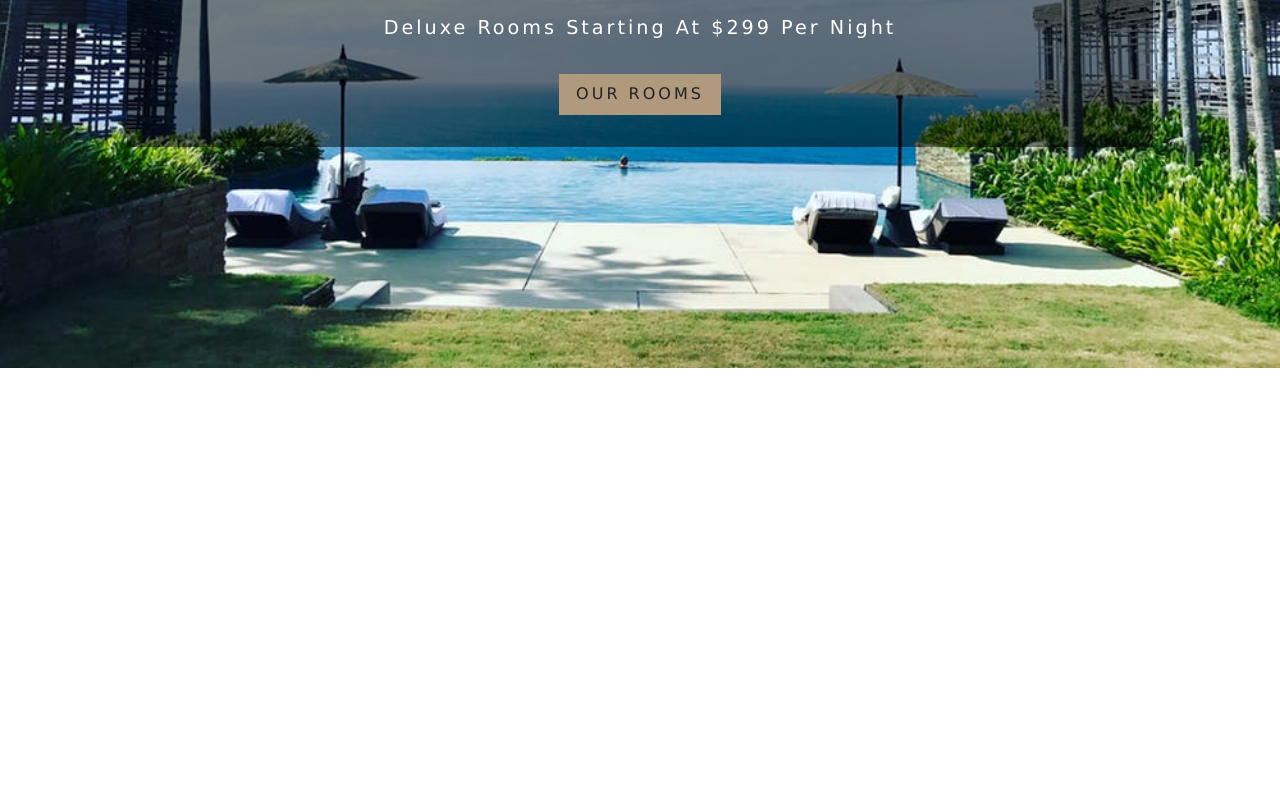
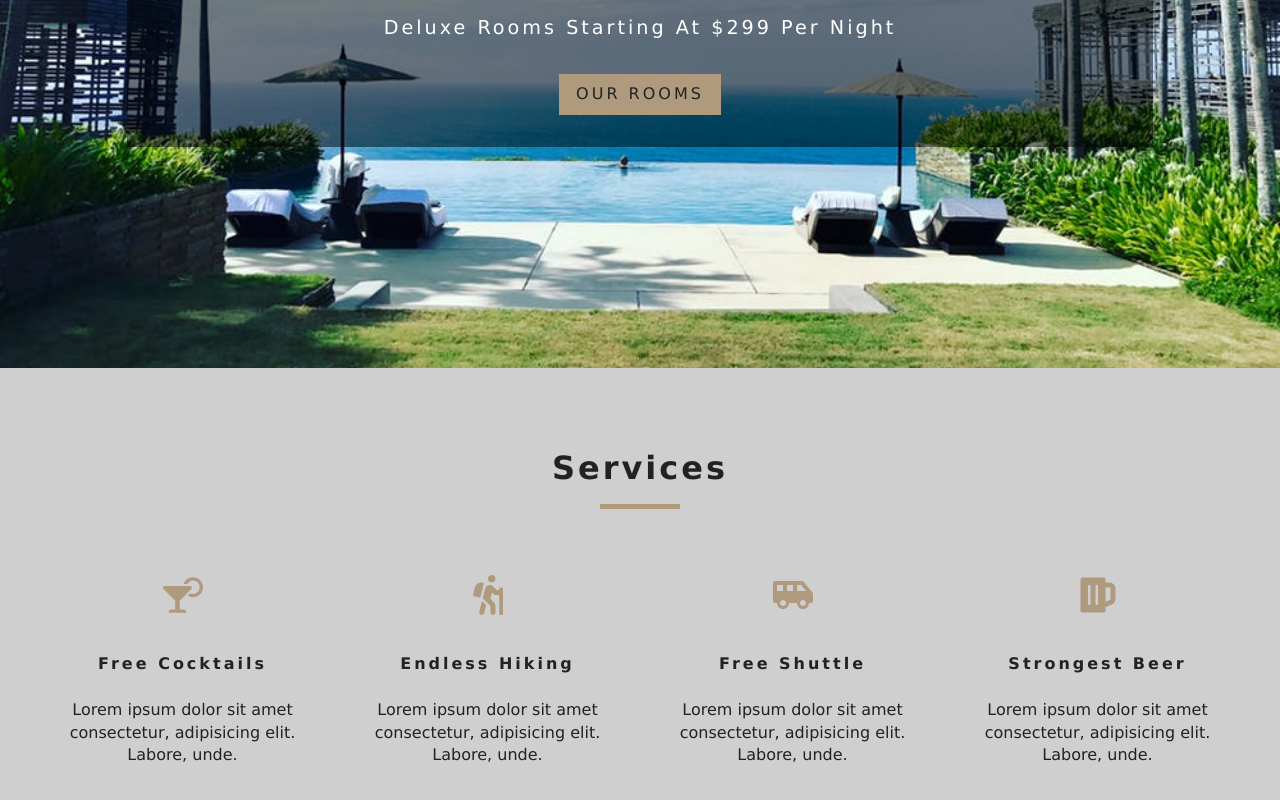
Before and after one commit to rumeetgoradia/hotel_reservation, a React (Create React App) app: page / in a window 1280 px wide. Shown: the part 432-1232 px from the top of the page. Before the commit the page ends 800 px from the top, so only its background shows below. Built offline with nearby package versions, Linux system fonts and the light colour scheme.

Commit message:
Add services section

```diff
--- a/src/App.css
+++ b/src/App.css
@@ -252,6 +252,7 @@
 }
 .services h6 {
   letter-spacing: var(--mainSpacing);
+  text-transform: capitalize;
 }
 .services p {
   width: 80%;
--- /dev/null
+++ b/src/components/Services.js
@@ -0,0 +1,52 @@
+import React, { Component } from "react";
+import Title from "./Title";
+import { FaCocktail, FaHiking, FaShuttleVan, FaBeer } from "react-icons/fa";
+
+export default class Services extends Component {
+  state = {
+    services: [
+      {
+        icon: <FaCocktail></FaCocktail>,
+        title: "Free Cocktails",
+        info:
+          "Lorem ipsum dolor sit amet consectetur, adipisicing elit. Labore, unde."
+      },
+      {
+        icon: <FaHiking></FaHiking>,
+        title: "Endless Hiking",
+        info:
+          "Lorem ipsum dolor sit amet consectetur, adipisicing elit. Labore, unde."
+      },
+      {
+        icon: <FaShuttleVan />,
+        title: "Free shuttle",
+        info:
+          "Lorem ipsum dolor sit amet consectetur, adipisicing elit. Labore, unde."
+      },
+      {
+        icon: <FaBeer />,
+        title: "Strongest Beer",
+        info:
+          "Lorem ipsum dolor sit amet consectetur, adipisicing elit. Labore, unde."
+      }
+    ]
+  };
+  render() {
+    return (
+      <section className="services">
+        <Title title="services" />
+        <div className="services-center">
+          {this.state.services.map((item, index) => {
+            return (
+              <article key={index} className="service">
+                <span>{item.icon}</span>
+                <h6>{item.title}</h6>
+                <p>{item.info}</p>
+              </article>
+            );
+          })}
+        </div>
+      </section>
+    );
+  }
+}
--- /dev/null
+++ b/src/components/Title.js
@@ -0,0 +1,10 @@
+import React from "react";
+
+export default function Title({ title }) {
+  return (
+    <div className="section-title">
+      <h4>{title}</h4>
+      <div />
+    </div>
+  );
+}
--- a/src/pages/Home.js
+++ b/src/pages/Home.js
@@ -2,9 +2,11 @@
 import Hero from "../components/Hero";
 import Banner from "../components/Banner";
 import { Link } from "react-router-dom";
+import Services from "../components/Services";
 
 const Home = () => {
   return (
+    <>
       <Hero hero="defaultHero">
         <Banner
           title="Rumeet's Rich Rooms"
@@ -15,6 +17,8 @@
           </Link>
         </Banner>
       </Hero>
+      <Services />
+    </>
   );
 };
 
```
Lines whose indentation alone changed are shown as unchanged.
